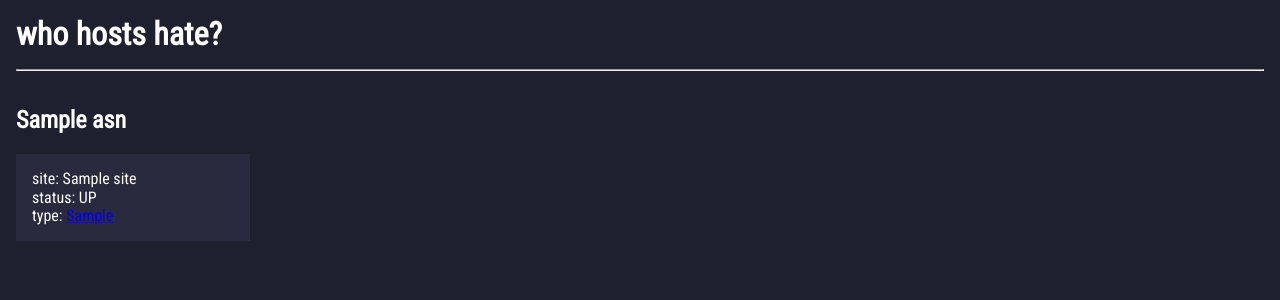
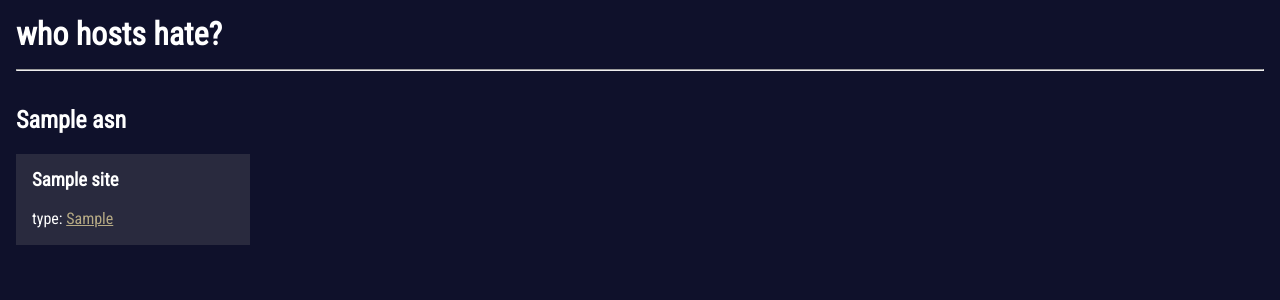
Before and after one commit to frewsxcv/who-hosts-hate, a Python web app: template templates/index.html.j2 in a window 1280 px wide. Shown: the top 300 px of the page. Run offline with Jinja, Linux system fonts and the light colour scheme; the template is opened without the code that fills it: most values are stand-ins (such as "Sample title", 1, 10 or a date in 2020); some libraries are stand-ins or nearby versions.

Commit message:
layout and color changes

```diff
--- a/templates/base.html.j2
+++ b/templates/base.html.j2
@@ -32,15 +32,41 @@
       }
 
       /* variables */
+      /* https://paletton.com/#uid=73Y1U0kcEbc8EmTaIhAiWa8o57L */
       :root {
-        --dark: #1e202f;
-        --less-dark: #292a3e;
+        --color-primary-0: #292A3E;
+        --color-primary-1: #61637F;
+        --color-primary-2: #454761;
+        --color-primary-3: #1C1D38;
+        --color-primary-4: #0F112B;
+
+        --color-secondary-1-0: #594036;
+        --color-secondary-1-1: #B69285;
+        --color-secondary-1-2: #8C6A5D;
+        --color-secondary-1-3: #512E21;
+        --color-secondary-1-4: #3E1C0F;
+
+        --color-secondary-2-0: #253E33;
+        --color-secondary-2-1: #5C7E6F;
+        --color-secondary-2-2: #406152;
+        --color-secondary-2-3: #173829;
+        --color-secondary-2-4: #0B2B1C;
+
+        --color-complement-0: #595036;
+        --color-complement-1: #B6AA85;
+        --color-complement-2: #8C805D;
+        --color-complement-3: #514421;
+        --color-complement-4: #3E320F;
       }
 
       /* margin */
 
       .m-0 {
         margin: 0;
+      }
+
+      .m-t-0 {
+        margin-top: 0;
       }
 
       .m-l-1 {
@@ -64,6 +90,10 @@
 
       /* padding */
 
+      a {
+        color: var(--color-complement-1);
+      }
+
       .p-1 {
         padding: 1rem;
       }
@@ -75,11 +105,11 @@
       /* background colors */
 
       .bg-dark {
-        background-color: var(--dark);
+        background-color: var(--color-primary-4);
       }
 
       .bg-less-dark {
-        background-color: var(--less-dark);
+        background-color: var(--color-primary-0);
       }
 
       .bg-grey {
--- a/templates/index.html.j2
+++ b/templates/index.html.j2
@@ -10,8 +10,8 @@
     {% for site_name, site_color, site_classification in sites %}
       <div class="pure-u-1 pure-u-sm-1-2 pure-u-md-1-4 pure-u-lg-1-5">
         <div class="bg-less-dark p-1 m-br-1">
-          <div class="truncate">site: {{ site_name }}</div>
-          <div class="truncate">status: UP</div>{# fime #}
+          <h3 class="truncate m-t-0">{{ site_name }}</h3>
+          {# <div class="truncate">status: UP</div> #}{# fime #}
           <div class="truncate">type: <a href="faqs.html#classify" class="dark-grey">{{ site_classification }}</a></div>
         </div>
       </div>
```
